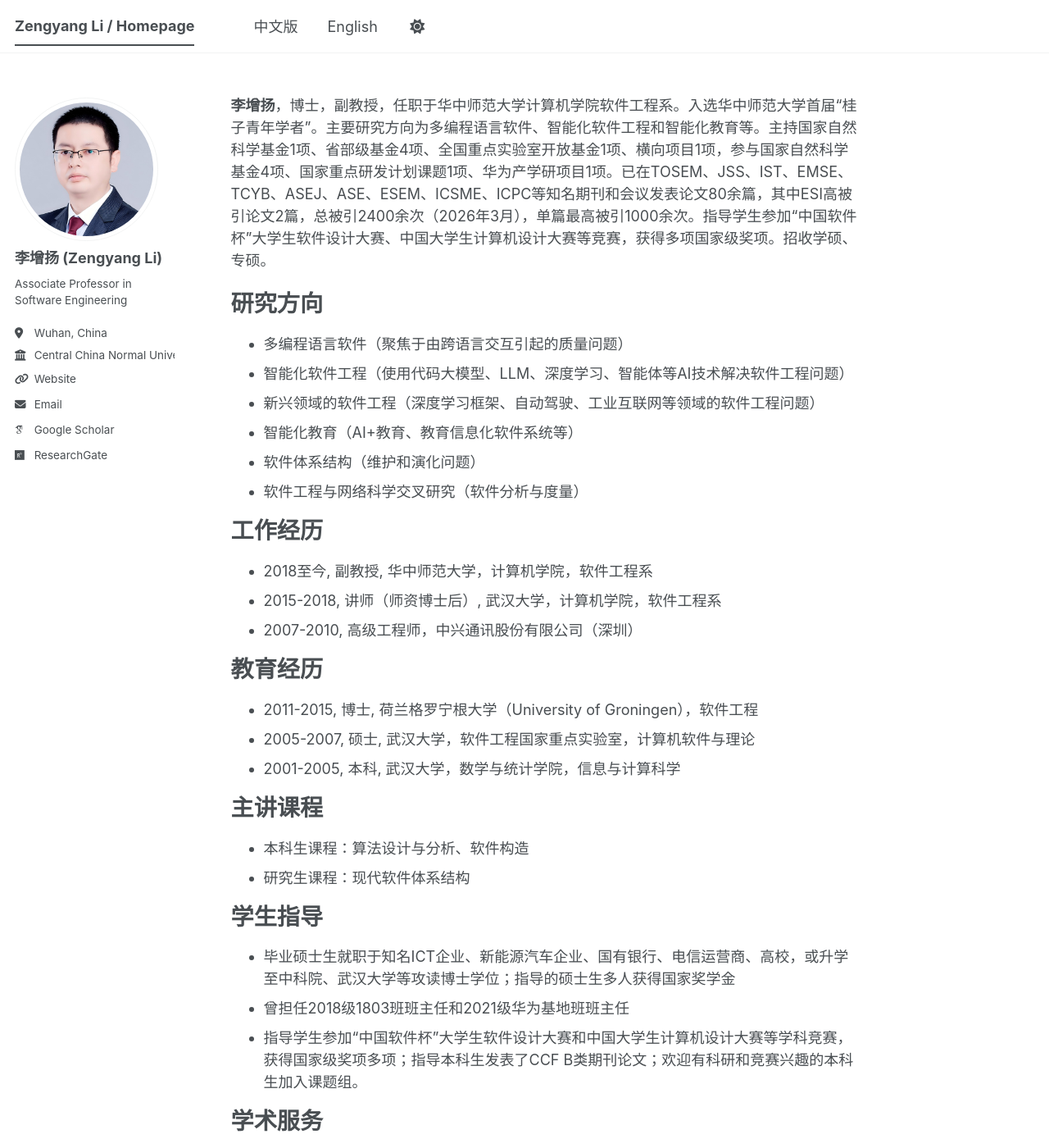
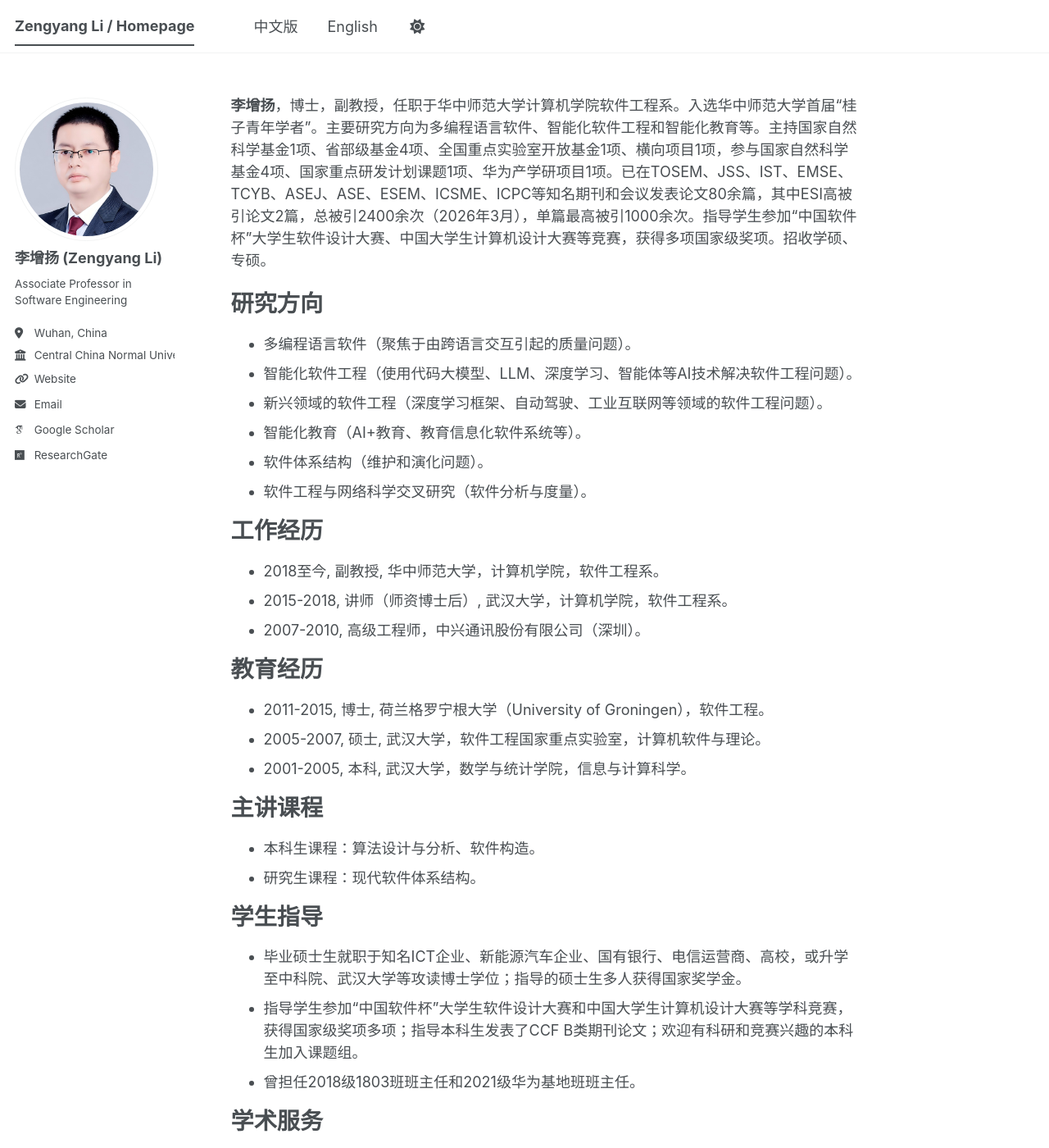
Before and after one commit to zengyang/zengyang.github.io, a Jekyll site: the page built from _pages/about.md, in a window 1280 px wide and 1400 px high. Shown: the whole window at 82% size. Built offline with Jekyll 4.4.1, drawn with Linux system fonts in a browser that asks for light colours; some web fonts are replaced; a script bundle is joined from its source files by our own code; library files that are not in the unit come from our copies; some of the changed text lies outside the part shown.

```diff
--- a/_pages/about.md
+++ b/_pages/about.md
@@ -13,43 +13,43 @@ redirect_from:
 
 研究方向
 ======
-- 多编程语言软件（聚焦于由跨语言交互引起的质量问题）
-- 智能化软件工程（使用代码大模型、LLM、深度学习、智能体等AI技术解决软件工程问题）
-- 新兴领域的软件工程（深度学习框架、自动驾驶、工业互联网等领域的软件工程问题）
-- 智能化教育（AI+教育、教育信息化软件系统等）
-- 软件体系结构（维护和演化问题）
-- 软件工程与网络科学交叉研究（软件分析与度量）
+- 多编程语言软件（聚焦于由跨语言交互引起的质量问题）。
+- 智能化软件工程（使用代码大模型、LLM、深度学习、智能体等AI技术解决软件工程问题）。
+- 新兴领域的软件工程（深度学习框架、自动驾驶、工业互联网等领域的软件工程问题）。
+- 智能化教育（AI+教育、教育信息化软件系统等）。
+- 软件体系结构（维护和演化问题）。
+- 软件工程与网络科学交叉研究（软件分析与度量）。
 
 工作经历
 ======
-- 2018至今, 副教授, 华中师范大学，计算机学院，软件工程系
-- 2015-2018, 讲师（师资博士后）, 武汉大学，计算机学院，软件工程系
-- 2007-2010, 高级工程师，中兴通讯股份有限公司（深圳）
+- 2018至今, 副教授, 华中师范大学，计算机学院，软件工程系。
+- 2015-2018, 讲师（师资博士后）, 武汉大学，计算机学院，软件工程系。
+- 2007-2010, 高级工程师，中兴通讯股份有限公司（深圳）。
 
 教育经历
 ======
-- 2011-2015, 博士, 荷兰格罗宁根大学（University of Groningen），软件工程
-- 2005-2007, 硕士, 武汉大学，软件工程国家重点实验室，计算机软件与理论
-- 2001-2005, 本科, 武汉大学，数学与统计学院，信息与计算科学
+- 2011-2015, 博士, 荷兰格罗宁根大学（University of Groningen），软件工程。
+- 2005-2007, 硕士, 武汉大学，软件工程国家重点实验室，计算机软件与理论。
+- 2001-2005, 本科, 武汉大学，数学与统计学院，信息与计算科学。
 
 主讲课程
 ======
-- 本科生课程：算法设计与分析、软件构造
--	研究生课程：现代软件体系结构
+- 本科生课程：算法设计与分析、软件构造。
+-	研究生课程：现代软件体系结构。
 
 学生指导
 ======
-- 毕业硕士生就职于知名ICT企业、新能源汽车企业、国有银行、电信运营商、高校，或升学至中科院、武汉大学等攻读博士学位；指导的硕士生多人获得国家奖学金
--	曾担任2018级1803班班主任和2021级华为基地班班主任
+- 毕业硕士生就职于知名ICT企业、新能源汽车企业、国有银行、电信运营商、高校，或升学至中科院、武汉大学等攻读博士学位；指导的硕士生多人获得国家奖学金。
 -	指导学生参加“中国软件杯”大学生软件设计大赛和中国大学生计算机设计大赛等学科竞赛，获得国家级奖项多项；指导本科生发表了CCF B类期刊论文；欢迎有科研和竞赛兴趣的本科生加入课题组。
+-	曾担任2018级1803班班主任和2021级华为基地班班主任。
 
 学术服务
 ======
-- 中国计算机学会（CCF）高级会员、软件工程专委会执行委员、服务计算专委会执行委员、开源发展技术委员会执行委员、传播工委委员
-- 曾任CCF YOCSEF 武汉AC委员（2019-2024）
-- 武汉计算机软件工程学会会员
+- 中国计算机学会（CCF）高级会员、软件工程专委会执行委员、服务计算专委会执行委员、开源发展技术委员会执行委员、传播工委委员。
+- 曾任CCF YOCSEF 武汉AC委员（2019-2024）。
+- 武汉计算机软件工程学会会员。
 - Reviewer for Journals: ACM TOSEM, IEEE TSC, JSS, IST, IEEE TR, IEEE TCSS, JSEP, SPE, IET Software, FCS, IJSEKE etc.
-- PC Member: SEKE 2021-2026、SEAA 2021-2026 STREAM Special Session、CEISEE 2023-2025
+- PC Member: SEKE 2021-2026、SEAA 2021-2026 STREAM Special Session、CEISEE 2023-2025。
 
 科研项目
 ======
```
